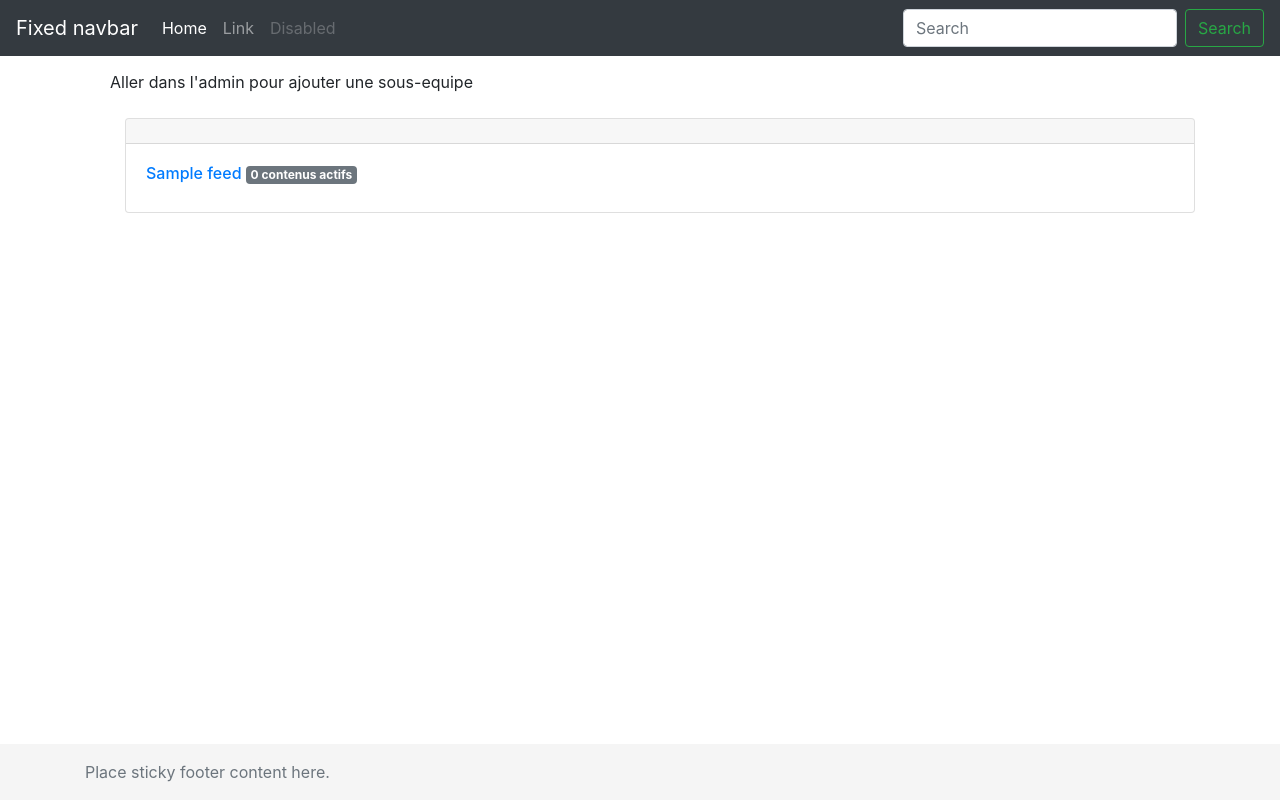
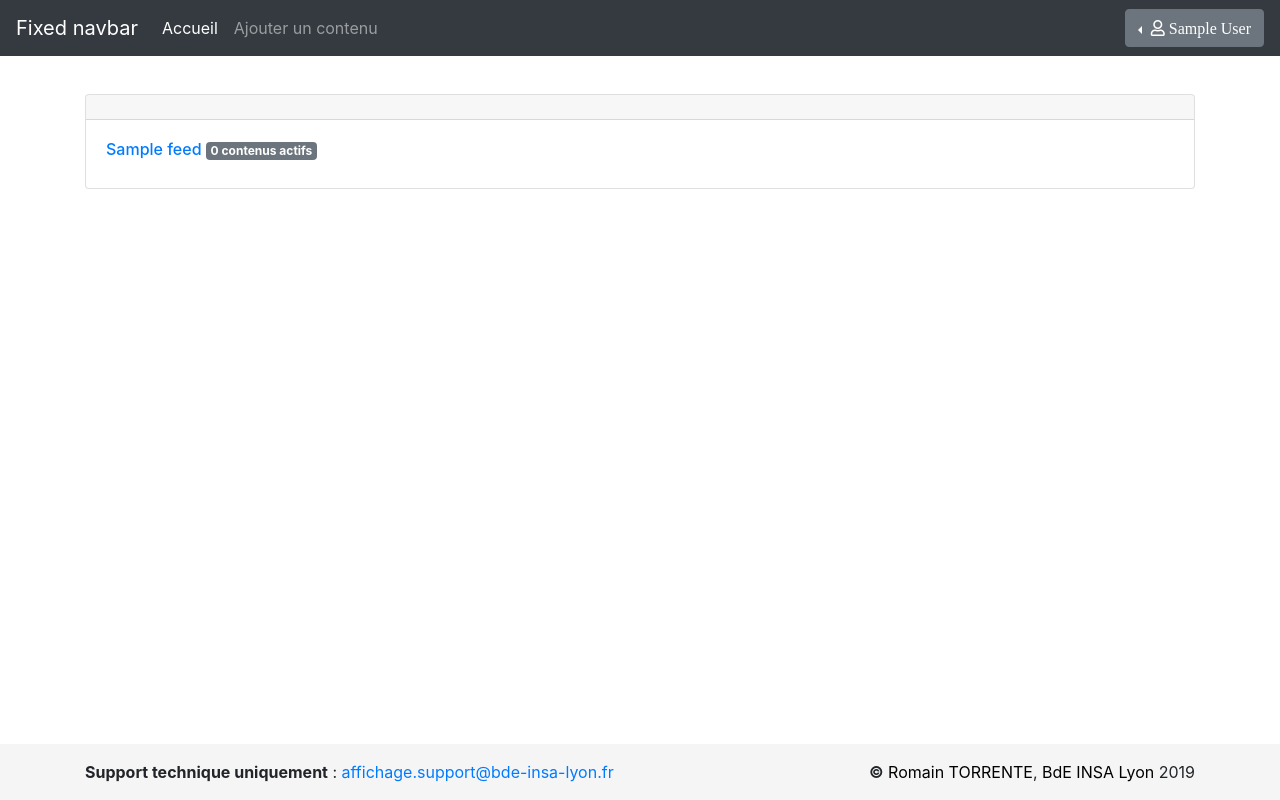
Before and after one commit to rtorrente/AffichageDynamique, a Django app: page / in a window 1280 px wide. Run offline with Django 3.2, Linux system fonts and the light colour scheme; a user stored in the database is signed in; tables that the repository leaves empty hold one stand-in row (values such as "Sample post"); some libraries are stand-ins or nearby versions.

Commit message:
Admin template change

```diff
--- a/app/models.py
+++ b/app/models.py
@@ -63,15 +63,15 @@ class Subscription(models.Model):
 class Content(models.Model):
     name = models.CharField(verbose_name='Nom du contenu', blank=False, max_length=255, null=False)
     user = models.ForeignKey(User, on_delete=models.SET_DEFAULT, default=1)
-    begin_date = models.DateTimeField(blank=False, null=False)
-    end_date = models.DateTimeField(blank = False, null=False)
+    begin_date = models.DateTimeField(verbose_name="Début d'affichage", blank=False, null=False)
+    end_date = models.DateTimeField(verbose_name="Fin d'affichage", blank = False, null=False)
     submission_date = models.DateTimeField(auto_now_add=True)
     content_type = models.CharField(max_length=1, choices=CONTENT_TYPE, default='I')
     content_url = models.CharField(verbose_name='Url du contenu', blank=False, max_length=255, null=True)
     state = models.CharField(max_length=1, choices=CONTENT_STATUT, default='P')
     is_valid = models.BooleanField(null=False, default=False)
-    feed = models.ForeignKey(Feed, related_name="content_feed", blank=False, null=False, on_delete=models.CASCADE)
-    duration = models.IntegerField(verbose_name="Durée")
+    feed = models.ForeignKey(Feed, verbose_name="Flux d'affichage", related_name="content_feed", blank=False, null=False, on_delete=models.CASCADE)
+    duration = models.IntegerField(verbose_name="Durée d'apparition à l'écran")
     def __str__(self):
         return self.name
     @property
@@ -84,7 +84,7 @@ class Content(models.Model):
         return d > self.end_date
     @property
     def active(self):
-        if self.state == 1 and not self.future and not self.past:
+        if self.state == 'A' and not self.future and not self.past:
             return True
         else:
             return False
--- a/app/templates/app/add_content.html
+++ b/app/templates/app/add_content.html
@@ -4,7 +4,9 @@
 {% block content %}
 <form  method="post" enctype="multipart/form-data">
     {% csrf_token %}
+    {{ form.media }}
     {{ form|crispy }}
-    <button  type="submit"  class="btn btn-success">Login</button>
-</form>
+
+    <button  type="submit"  class="btn btn-success btn-lg btn-block">Valider</button>
+</form><br/>
 {% endblock %}
--- a/app/templates/app/content_list.html
+++ b/app/templates/app/content_list.html
@@ -1,8 +1,8 @@
 {% extends "base.html" %}
 {% block content %}
     <div class="alert alert-primary" role="alert">
-  {{ content.count }} élément{{ content.count |pluralize }} dans ce flux
-</div>
+        {{ content.count }} élément{{ content.count |pluralize }} dans ce flux
+    </div>
     <ul class="list-unstyled">
         {% for content_detail in content %}
             <li class="media my-4">
--- a/app/templates/app/feed_list.html
+++ b/app/templates/app/feed_list.html
@@ -1,9 +1,7 @@
 {% extends "base.html" %}
 {% block content %}
-    <ul>
-        <div class="row">Aller dans l'admin pour ajouter une sous-equipe<br/>
-            <div>
-                {% for team in object_list %}
+    <div><div>
+        {% for team in feed %}
             {% ifchanged team.feed_group.name %}
                 </div></div><br/>
                 <div class="card">
@@ -13,6 +11,5 @@
             <h6><a href="{% url "content_list" team.pk %}">{{ team.name }}</a> <span class="badge badge-secondary">{{ team.count_active }} contenu{{ team.count_active|pluralize }} actif{{ team.count_active|pluralize }}</span></h6>
 
         {% endfor %}
-                </table>
-    </ul>
+        </div></div>
 {% endblock %}
--- a/app/templates/app/moderation_home.html
+++ b/app/templates/app/moderation_home.html
@@ -1,7 +1,6 @@
 {% extends "base.html" %}
 {% block content %}
-    <ul>
-        <div class="row">Aller dans l'admin pour ajouter une sous-equipe<br/>
+    <div>
         <div>
             {% for team in feed %}
                 {% ifchanged team.feed_group.name %}
@@ -13,6 +12,5 @@
                 <h6><a href="{% url "content_list_moderate" team.pk %}">{{ team.name }}</a></h6>
 
             {% endfor %}
-                </table>
-    </ul>
+            </div></div>
 {% endblock %}
--- a/app/urls.py
+++ b/app/urls.py
@@ -4,7 +4,7 @@ from django.contrib.auth.decorators import login_required
 
 
 urlpatterns = [
-    path('', login_required(views.Home.as_view()), name='home'),
+    path('', login_required(views.home), name='home'),
     path('list_content/<int:pk>', views.content_list, name='content_list'),
     path('list_content_moderate/<int:pk>', views.content_list_moderate, name='content_list_moderate'),
     path('moderation_home/', views.moderation_home, name='moderation_home'),
--- a/app/views.py
+++ b/app/views.py
@@ -16,15 +16,14 @@ validator = FileTypeValidator(
 
 
 def render_specific(request, template, dict={}):
-    if request.user.is_superuser:
-        count = Feed.objects.filter(content_feed__state="P").count()
-    else:
-        count = Feed.objects.filter(moderator_group__in=request.user.groups.all()).filter(content_feed__state="P").count()
+    count = Feed.objects.filter(moderator_group__in=request.user.groups.all()).filter(content_feed__state="P").count()
     dict.update({"moderate_count":count})
     return render(request, template, dict)
 
 def ContentCreateImage(request):
     form = ContentFormImage(request.POST or None)
+    if not request.user.is_superuser:
+        form.fields["feed"].queryset = Feed.objects.filter(submitter_group__in=request.user.groups.all())
     if form.is_valid():
         form.instance.user = request.user
         form.instance.content_type="I"
@@ -50,15 +49,12 @@ def ContentCreateImage(request):
         return render_specific(request, 'app/add_content.html', locals())
     #return reverse('show_member', args=(self.object.pk,))
 
-class Home(ListView):
-    model=Feed
-    def get_queryset(self):
-        if self.request.user.is_superuser:
-            return Feed.objects.order_by("feed_group")
-        else:
-            return Feed.objects.filter(submitter_group__in=self.request.user.groups.all()).order_by("feed_group")
-
-
+def home(request):
+    if request.user.is_superuser:
+        feed = Feed.objects.order_by("feed_group")
+    else:
+        feed = Feed.objects.filter(submitter_group__in=request.user.groups.all()).order_by("feed_group")
+    return render_specific(request, 'app/feed_list.html', {'feed':feed})
 
 def content_list(request, pk):
     feed = get_object_or_404(Feed, pk=pk)
--- a/templates/base.html
+++ b/templates/base.html
@@ -27,31 +27,42 @@
             font-size: 80%;
         }
     </style>
+    <script src="https://code.jquery.com/jquery-3.3.1.min.js" integrity="sha256-FgpCb/KJQlLNfOu91ta32o/NMZxltwRo8QtmkMRdAu8=" crossorigin="anonymous"></script>
+    <script src="https://cdnjs.cloudflare.com/ajax/libs/popper.js/1.12.9/umd/popper.min.js" integrity="sha384-ApNbgh9B+Y1QKtv3Rn7W3mgPxhU9K/ScQsAP7hUibX39j7fakFPskvXusvfa0b4Q" crossorigin="anonymous"></script>
+    <script src="https://maxcdn.bootstrapcdn.com/bootstrap/4.0.0/js/bootstrap.min.js" integrity="sha384-JZR6Spejh4U02d8jOt6vLEHfe/JQGiRRSQQxSfFWpi1MquVdAyjUar5+76PVCmYl" crossorigin="anonymous"></script>
 </head>
 <body class="d-flex flex-column h-100">
 <header>
     <!-- Fixed navbar -->
     <nav class="navbar navbar-expand-md navbar-dark fixed-top bg-dark">
-        <a class="navbar-brand" href="#">Fixed navbar</a>
+        <a class="navbar-brand" href="{% url "home" %}">Fixed navbar</a>
         <button class="navbar-toggler" type="button" data-toggle="collapse" data-target="#navbarCollapse" aria-controls="navbarCollapse" aria-expanded="false" aria-label="Toggle navigation">
             <span class="navbar-toggler-icon"></span>
         </button>
         <div class="collapse navbar-collapse" id="navbarCollapse">
             <ul class="navbar-nav mr-auto">
                 <li class="nav-item active">
-                    <a class="nav-link" href="#">Home <span class="sr-only">(current)</span></a>
+                    <a class="nav-link" href="{% url "home" %}">Accueil <span class="sr-only">(current)</span></a>
                 </li>
                 <li class="nav-item">
-                    <a class="nav-link" href="#">Link</a>
+                    <a class="nav-link" href="{% url "add_content" %}">Ajouter un contenu</a>
                 </li>
-                <li class="nav-item">
-                    <a class="nav-link disabled" href="#" tabindex="-1" aria-disabled="true">Disabled</a>
-                </li>
+                {% if moderate_count > 0 %}
+                    <li class="nav-item">
+                        <a class="nav-link" href="{% url "moderation_home" %}" style="color: red;">Modérer les contenus</a>
+                    </li>
+                {% endif %}
             </ul>
-            <form class="form-inline mt-2 mt-md-0">
-                <input class="form-control mr-sm-2" type="text" placeholder="Search" aria-label="Search">
-                <button class="btn btn-outline-success my-2 my-sm-0" type="submit">Search</button>
-            </form>
+            <div class="btn-group dropleft mt-2 mt-md-0">
+                <button type="button" class="btn btn-secondary dropdown-toggle" data-toggle="dropdown" aria-haspopup="true" aria-expanded="false">
+                     <i class="far fa-user"> {{ user.first_name }} {{ user.last_name }}</i>
+                </button>
+                <div class="dropdown-menu">
+                    <a class="dropdown-item" href="#"><i class="fas fa-user-edit"></i> Mon compte</a>
+                    <a class="dropdown-item" href="{% url "logout"%}" style="color: red"><i class="fas fa-user-lock"></i> Déconnexion</a>
+                </div>
+            </div>
+
         </div>
     </nav>
 </header>
@@ -59,17 +70,25 @@
 <!-- Begin page content -->
 <main role="main" class="flex-shrink-0">
     <div class="container">
+        {% if moderate_count > 0 %}
+            <div class="alert alert-warning" role="alert">
+                Du contenu est en attente de <a href="{% url "moderation_home" %}">modération</a>
+            </div>
+        {% endif %}
         {% block content %}{% endblock %}
     </div>
 </main>
 
 <footer class="footer mt-auto py-3">
-    <div class="container">
-        <span class="text-muted">Place sticky footer content here.</span>
-    </div>
+    <div class="container"><div class="row">
+        <div class="col">
+            <b>Support technique uniquement</b> : <a href="mailto:affichage.support@bde-insa-lyon.fr">affichage.support@bde-insa-lyon.fr</a>
+        </div>
+        <div class="col" style="text-align: right">
+            <b>&copy;</b> <a href="https://github.com/rtorrente" target="_blank" style="color: black">Romain TORRENTE</a>, <a href="https://www.bde-insa-lyon.fr" target="_blank" style="color: black">BdE INSA Lyon</a> 2019
+        </div>
+    </div></div>
+
 </footer>
-<script src="https://code.jquery.com/jquery-3.2.1.slim.min.js" integrity="sha384-KJ3o2DKtIkvYIK3UENzmM7KCkRr/rE9/Qpg6aAZGJwFDMVNA/GpGFF93hXpG5KkN" crossorigin="anonymous"></script>
-<script src="https://cdnjs.cloudflare.com/ajax/libs/popper.js/1.12.9/umd/popper.min.js" integrity="sha384-ApNbgh9B+Y1QKtv3Rn7W3mgPxhU9K/ScQsAP7hUibX39j7fakFPskvXusvfa0b4Q" crossorigin="anonymous"></script>
-<script src="https://maxcdn.bootstrapcdn.com/bootstrap/4.0.0/js/bootstrap.min.js" integrity="sha384-JZR6Spejh4U02d8jOt6vLEHfe/JQGiRRSQQxSfFWpi1MquVdAyjUar5+76PVCmYl" crossorigin="anonymous"></script>
 </body>
 </html>
```
Also changed, not shown: AffichageDynamique/settings.py (+14 -1 lines), app/forms.py (+25 -1 lines). Lines whose indentation alone changed are shown as unchanged.
